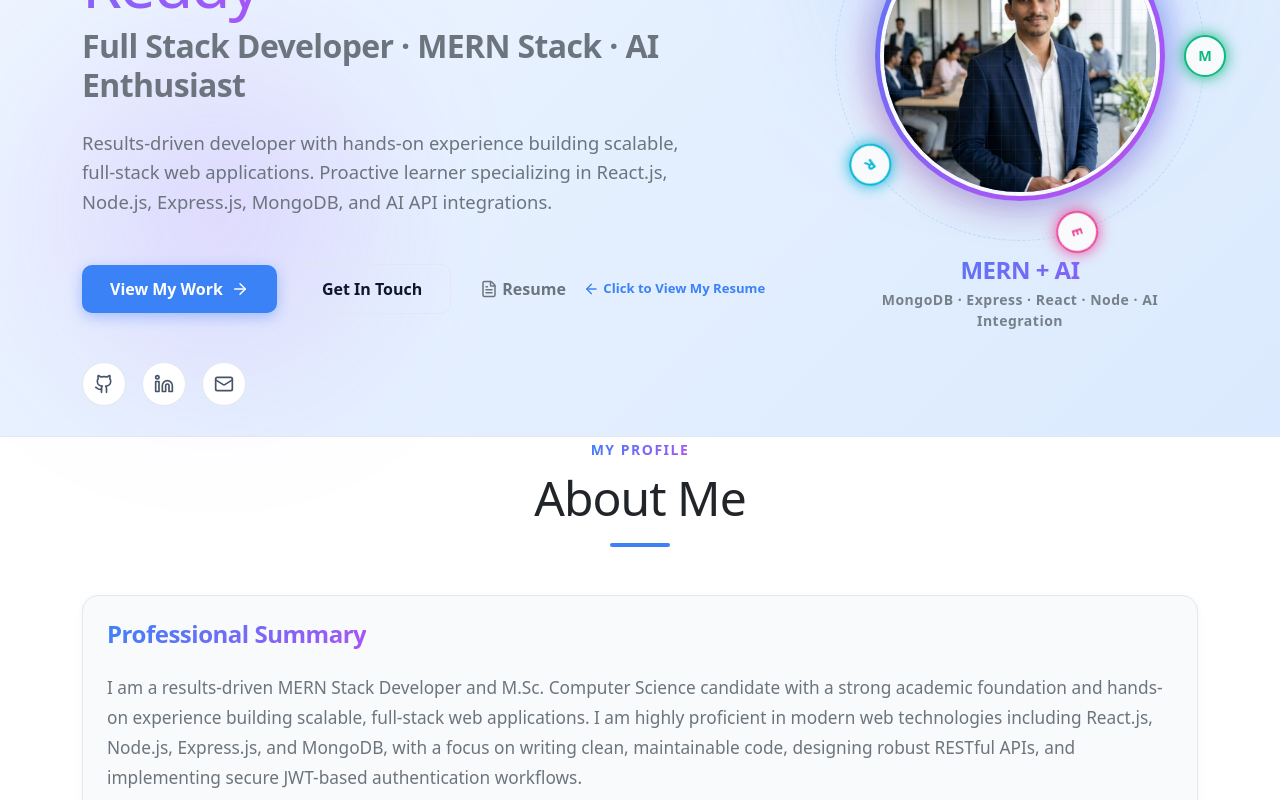
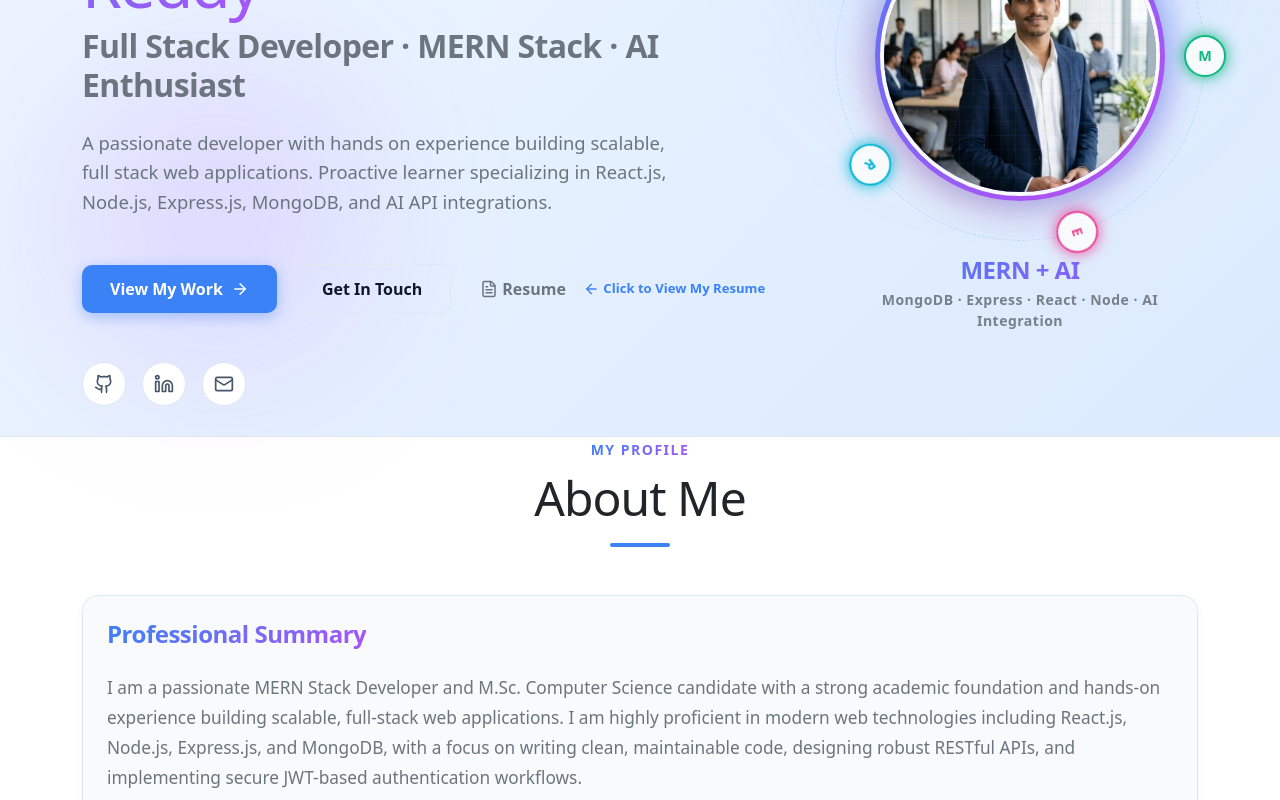
Before and after one commit to vramreddy/venkata-rami-reddy-portfolio, a React (Vite) app: page / in a window 1280 px wide. Shown: the part 280-1080 px from the top of the page. Built offline with nearby package versions, Linux system fonts and the light colour scheme.

Commit message:
refactor: humanize results-driven statements in hero and about components

```diff
--- a/src/components/About.jsx
+++ b/src/components/About.jsx
@@ -49,7 +49,7 @@ export default function About() {
                 <span className="text-gradient">Professional Summary</span>
               </h3>
               <p className="text-secondary mb-4" style={{ fontSize: '1.08rem', lineHeight: '1.75' }}>
-                I am a results-driven MERN Stack Developer and M.Sc. Computer Science candidate with a strong academic foundation and hands-on experience building scalable, full-stack web applications. I am highly proficient in modern web technologies including React.js, Node.js, Express.js, and MongoDB, with a focus on writing clean, maintainable code, designing robust RESTful APIs, and implementing secure JWT-based authentication workflows.
+                I am a passionate MERN Stack Developer and M.Sc. Computer Science candidate with a strong academic foundation and hands-on experience building scalable, full-stack web applications. I am highly proficient in modern web technologies including React.js, Node.js, Express.js, and MongoDB, with a focus on writing clean, maintainable code, designing robust RESTful APIs, and implementing secure JWT-based authentication workflows.
               </p>
               <p className="text-secondary" style={{ fontSize: '1.08rem', lineHeight: '1.75' }}>
                 Through NXT Wave’s intensive MERN Stack developer program, I completed 600+ hours of dedicated coding and over 24 practical assignments. These spanned across e-commerce, LMS, social media, and food delivery applications. I am seeking a challenging, growth-oriented engineering role where I can apply my development skills and continue learning alongside experienced teams.
--- a/src/components/Hero.jsx
+++ b/src/components/Hero.jsx
@@ -22,7 +22,7 @@ export default function Hero() {
               Full Stack Developer · MERN Stack · AI Enthusiast
             </h2>
             <p className="lead text-secondary mb-5" style={{ maxWidth: '600px', fontSize: '01.15rem', lineHeight: '1.6', fontWeight: '400' }}>
-              Results-driven developer with hands-on experience building scalable, full-stack web applications. Proactive learner specializing in React.js, Node.js, Express.js, MongoDB, and AI API integrations.
+              A passionate developer with hands on experience building scalable, full stack web applications. Proactive learner specializing in React.js, Node.js, Express.js, MongoDB, and AI API integrations.
             </p>
 
             <div className="d-flex flex-wrap gap-3 align-items-center mb-5">
```
